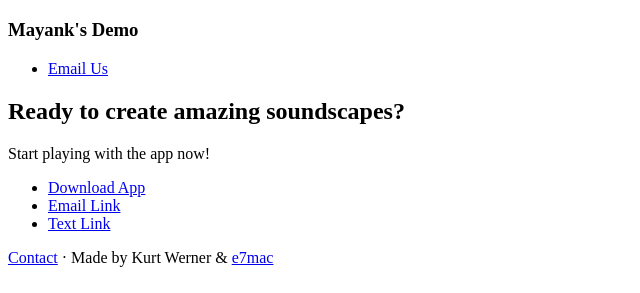
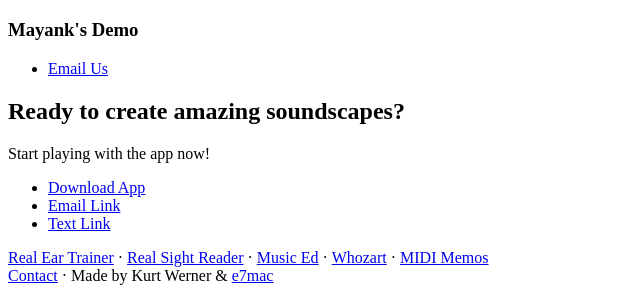
Before and after one commit to e7mac/grainproc-website, a plain HTML site: page index.html in a window 1280 px wide. Shown: the part 1861-2154 px from the top of the page, without its empty margins (0-640 px from the left). Drawn offline with Linux system fonts and the light colour scheme; a script that the page names is missing.

Commit message:
footer: add cross-links to the suite
Co-Authored-By: Claude Opus 4.8 <noreply@anthropic.com>

```diff
--- a/index.html
+++ b/index.html
@@ -141,7 +141,8 @@
 		<!-- Footer -->
 			<footer id="footer">
 
-				<span class="copyright"><a href="mailto:hello@grainproc.com">Contact</a> &middot; Made by Kurt Werner &amp; <a href="https://e7mac.com">e7mac</a></span>
+				<span class="copyright"><a href="https://realeartrainer.com">Real Ear Trainer</a> &middot; <a href="https://realsightreader.com">Real Sight Reader</a> &middot; <a href="https://textbook.realmusictheory.com">Music Ed</a> &middot; <a href="https://whozart.com">Whozart</a> &middot; <a href="https://midimemos.com">MIDI Memos</a><br>
+					<a href="mailto:hello@grainproc.com">Contact</a> &middot; Made by Kurt Werner &amp; <a href="https://e7mac.com">e7mac</a></span>
 			</footer>
 
 	</body>
```
